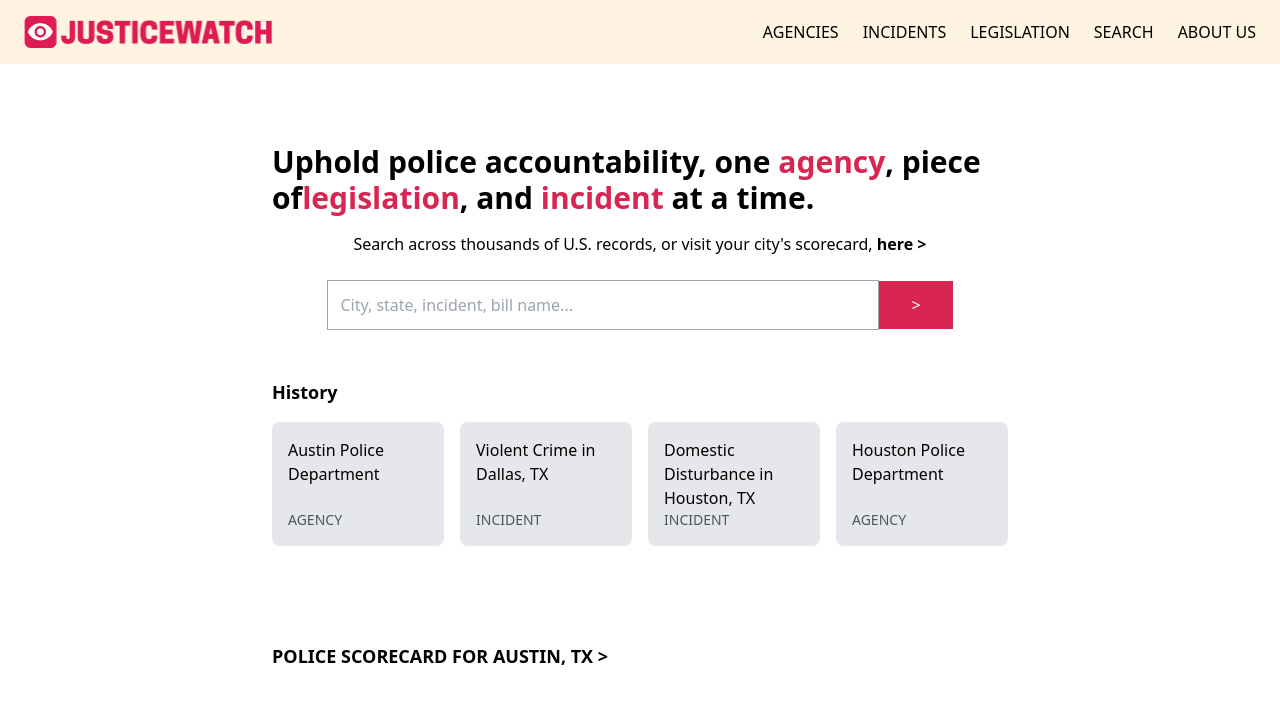
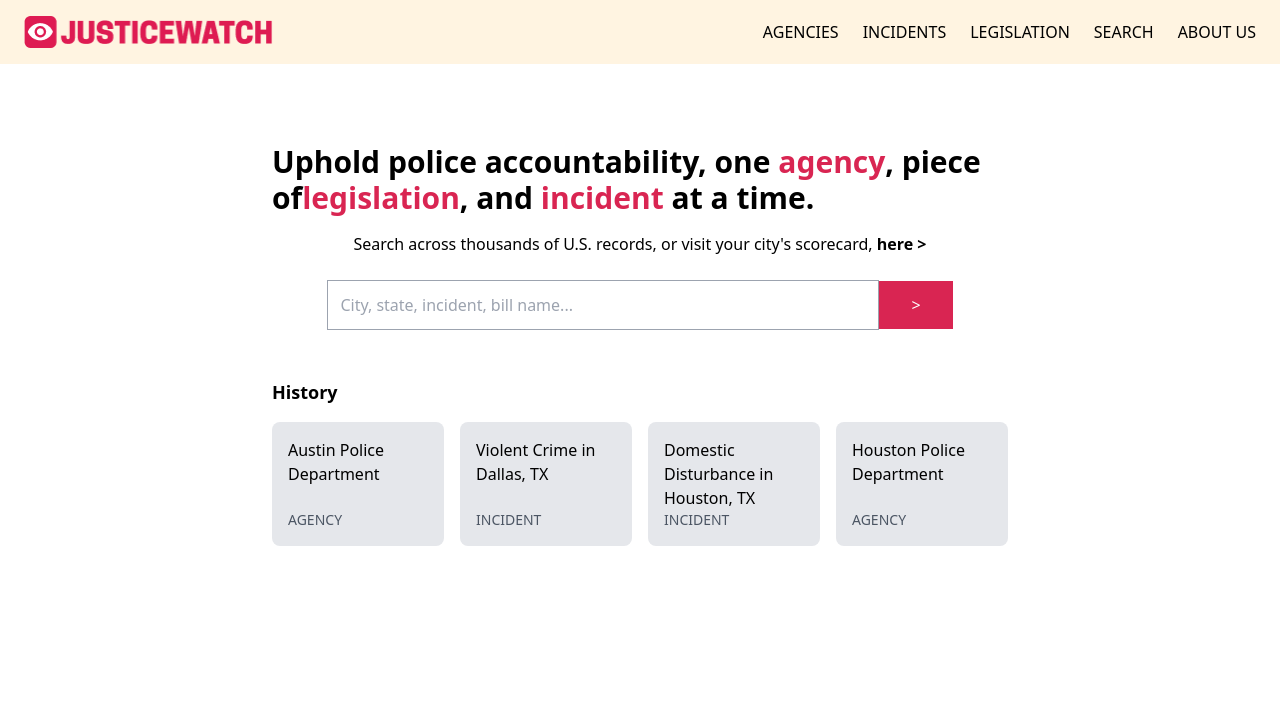
Before and after one commit to gordonworldlee/PoliceIncidents, a Next.js app in the folder frontend/: page / in a window 1280 px wide. Shown: the top 704 px of the page. Built offline with nearby package versions, Linux system fonts and the light colour scheme.

Commit message:
fixing splash page extra stuff

```diff
--- a/frontend/app/page.tsx
+++ b/frontend/app/page.tsx
@@ -104,16 +104,6 @@ export default function Home() {
           <div key={i} className="bg-white p-4 mb-2 rounded"></div>
         ))}
       </div> */}
-
-      {/* Footer Links */}
-      <div className="max-w-3xl mx-auto mt-16 text-left px-4 py-8">
-        <Link
-          className="block text-lg font-semibold mb-2"
-          href="/department/austin"
-        >
-          POLICE SCORECARD FOR AUSTIN, TX &gt;
-        </Link>
-      </div>
     </div>
   );
 }
```
